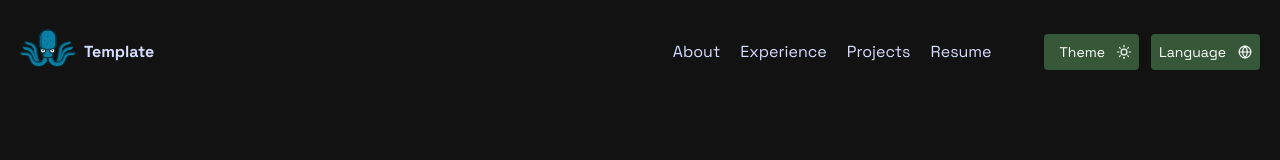
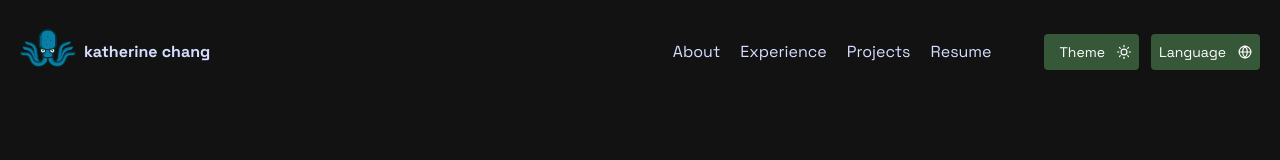
Before and after one commit to katc1213/portfolio-web, a Next.js app: page /en in a window 1280 px wide. Shown: the top 160 px of the page. Built offline with nearby package versions, Linux system fonts and the light colour scheme.

Commit message:
Update Header.tsx

```diff
--- a/src/app/[locale]/components/Header.tsx
+++ b/src/app/[locale]/components/Header.tsx
@@ -36,7 +36,7 @@ export const Header: FC<Props> = ({ locale }) => {
             <div className='mb-2 h-14 w-14'>
               <LogoIcon />
             </div>
-            <strong className='mx-2 select-none'>Template</strong>
+            <strong className='mx-2 select-none'>katherine chang</strong>
           </div>
         </Link>
         <div className='flex flex-row items-center gap-3'>
```
